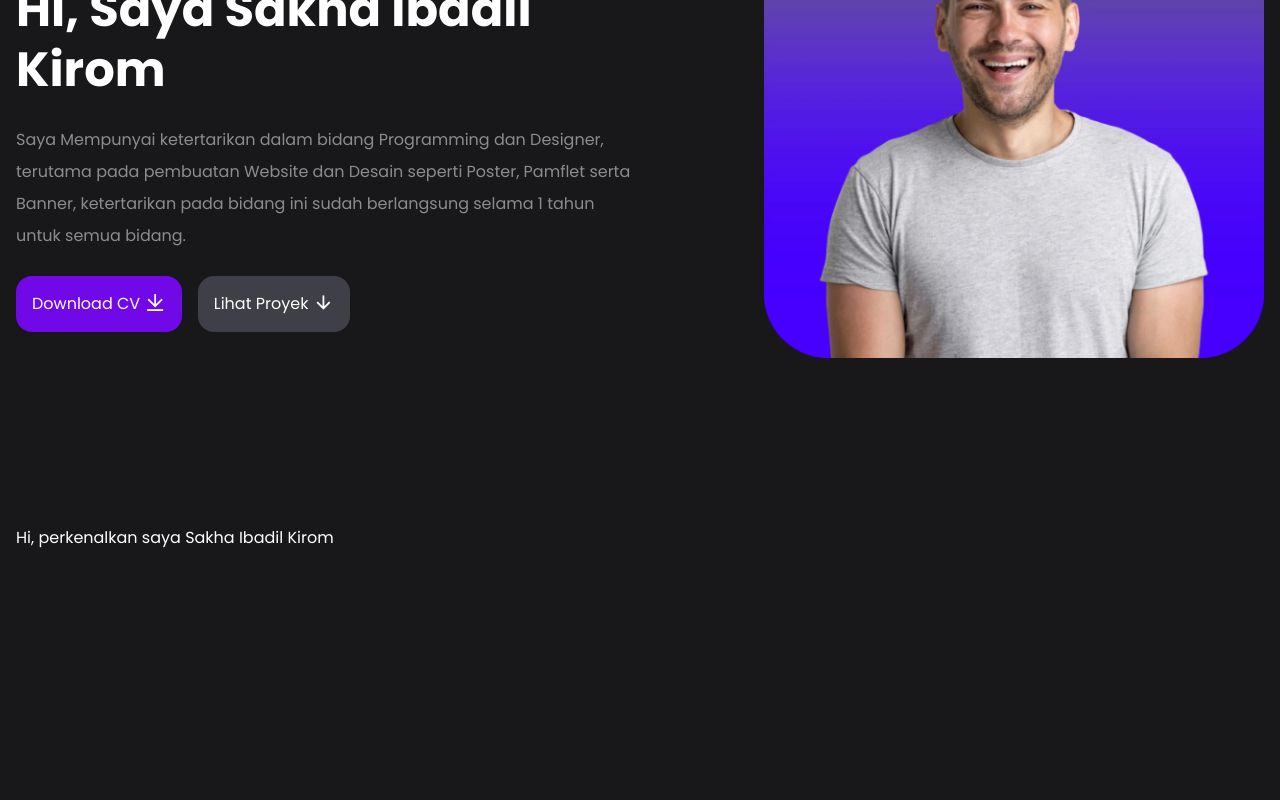
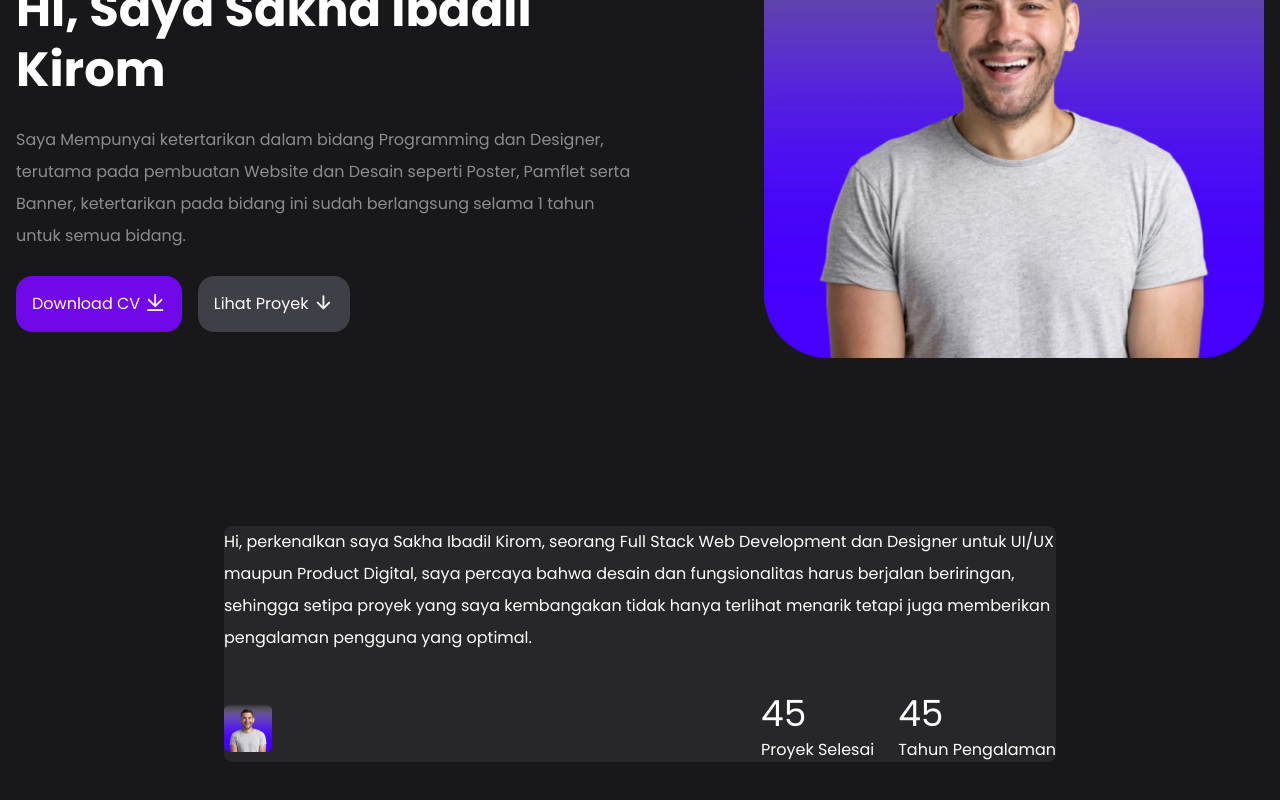
Before and after one commit to Sakhaika/MyPortofolioWebsite, a React (Vite) app: page / in a window 1280 px wide. Shown: the part 298-1098 px from the top of the page. Before the commit the page ends 888 px from the top, so only its background shows below. Built offline with nearby package versions, Linux system fonts and the light colour scheme.

Commit message:
feat: enhance introduction section in App component with detailed bio and project statistics

```diff
--- a/src/App.jsx
+++ b/src/App.jsx
@@ -46,8 +46,40 @@ function App() {
 
       {/* Tentang */}
       <div className="tentag mt-32 py-10">
-        <div>
-          <p>Hi, perkenalkan saya Sakha Ibadil Kirom</p>
+        <div className="xl:w-2/3 lg:w-3/4 w-full mx-auto bg-zinc-800 rounded-lg">
+          <img
+            src={DataImage.HeroImage}
+            alt="image"
+            className="w-12 rounded-md mb-10 sm:hidden"
+          />
+          <p className="text-base/loose mb-10">
+            Hi, perkenalkan saya Sakha Ibadil Kirom, seorang Full Stack Web
+            Development dan Designer untuk UI/UX maupun Product Digital, saya
+            percaya bahwa desain dan fungsionalitas harus berjalan beriringan,
+            sehingga setipa proyek yang saya kembangakan tidak hanya terlihat
+            menarik tetapi juga memberikan pengalaman pengguna yang optimal.
+          </p>
+          <div className="flex items-center justify-between">
+            <img
+              src={DataImage.HeroImage}
+              alt="image"
+              className="w-12 rounded-md sm:block hidden"
+            />
+            <div className="flex items-center gap-6">
+              <div>
+                <h1 className="text-4xl mb-1">
+                  45<span className="text-violet-500"></span>
+                </h1>
+                <p>Proyek Selesai</p>
+              </div>
+              <div>
+                <h1 className="text-4xl mb-1">
+                  45<span className="text-violet-500"></span>
+                </h1>
+                <p>Tahun Pengalaman</p>
+              </div>
+            </div>
+          </div>
         </div>
       </div>
     </>
```
